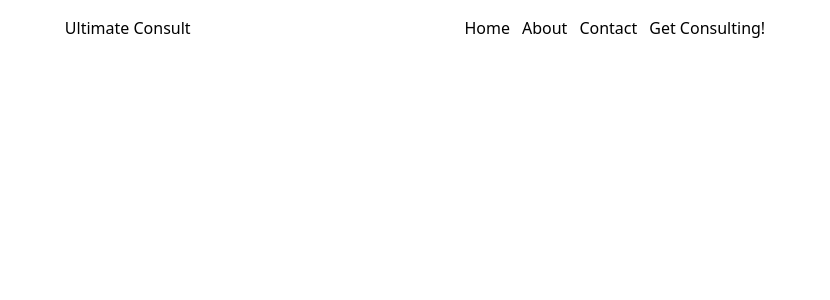
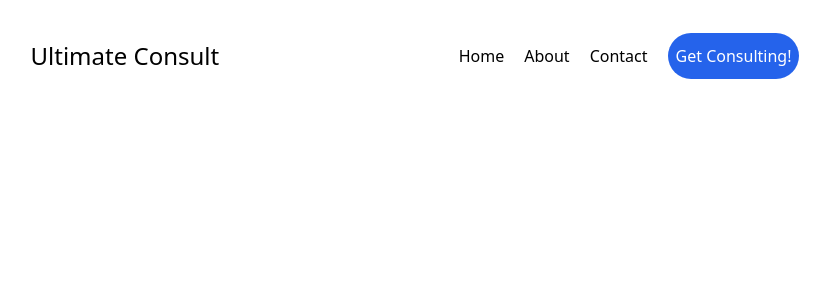
Before and after one commit to Sultan2403/Ultimate-Consult, a React (Vite) app: page / in a window 1280 px wide. Shown: the top 300 px of the page, without its empty margins (225-1055 px from the left). Built offline with nearby package versions, Linux system fonts and the light colour scheme.

Commit message:
Header skeleton done

```diff
--- a/src/Components/Header/header.jsx
+++ b/src/Components/Header/header.jsx
@@ -1,11 +1,11 @@
 export default function Header() {
   return (
-    <header className="w-screen flex justify-evenly items-center p-4">
-      <h1 className="">
+    <header className="w-screen flex justify-evenly items-center p-4 py-10 sticky">
+      <h1 className="font-medium text-2xl">
         <a href="index.html">Ultimate Consult</a>
       </h1>
       <nav className="">
-        <ul className="flex items-center w-full gap-3">
+        <ul className="flex items-center w-full gap-5">
           <li>
             <a href="#" className="hover:underline">
               Home
@@ -22,7 +22,10 @@ export default function Header() {
             </a>
           </li>
           <li>
-            <a href="#" className="hover:underline">
+            <a
+              href="#"
+              className="hover:bg-blue-500 focus:bg-blue-500 bg-blue-600 text-white px-2 py-3 rounded-3xl"
+            >
               Get Consulting!
             </a>
           </li>
```
